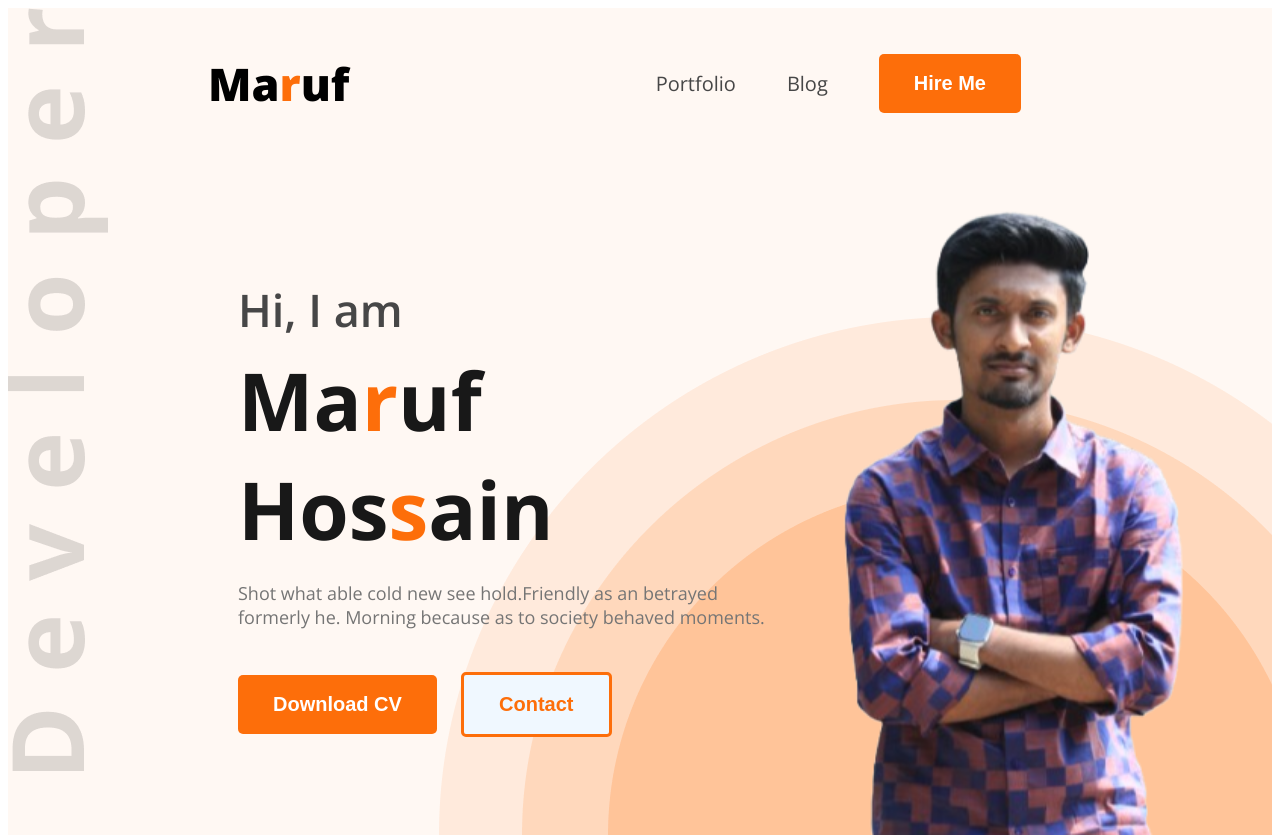
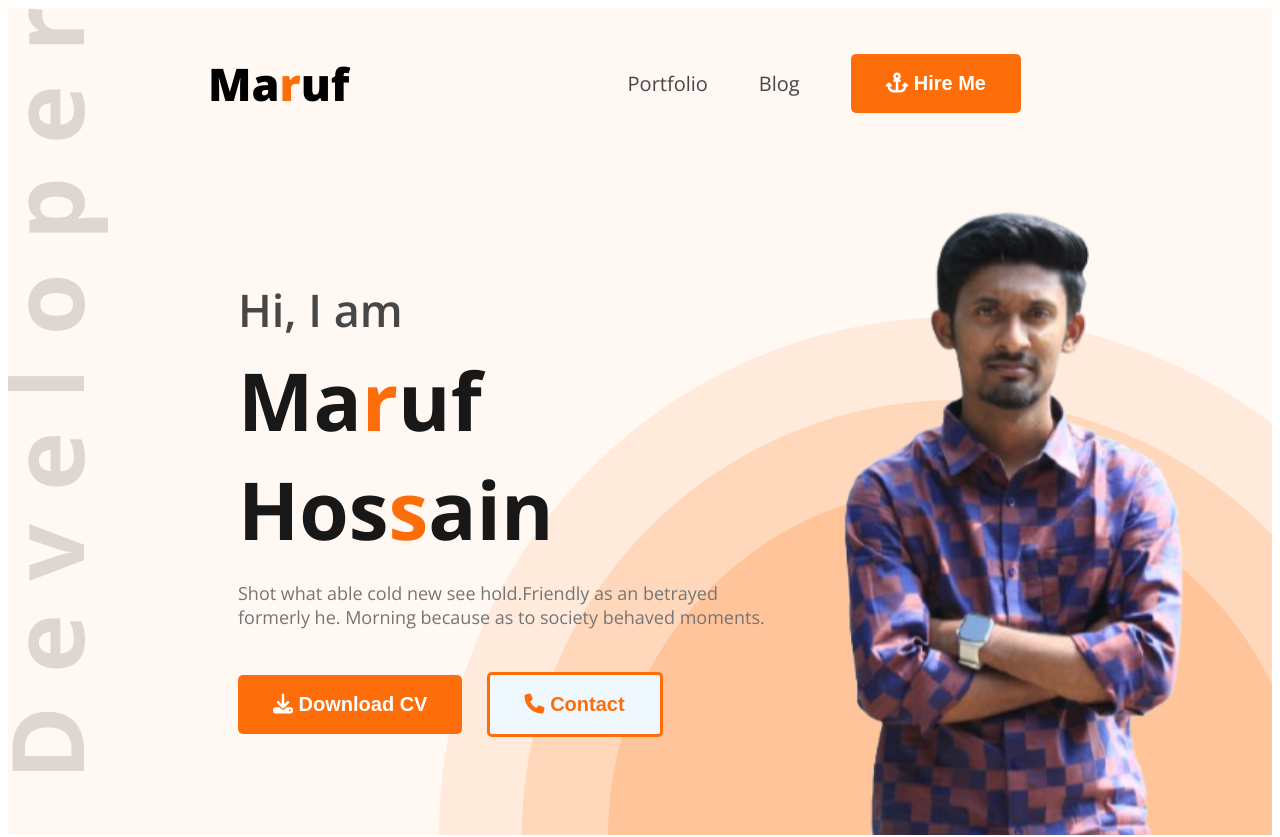
Before and after one commit to maruf010/maruf-portfolio, a plain HTML site: page index.html in a window 1280 px wide. Shown: the top 837 px of the page. Drawn offline with nearby package versions, Linux system fonts and the light colour scheme.

Commit message:
icon add on font awsome

```diff
--- a/index.html
+++ b/index.html
@@ -9,6 +9,7 @@
     <link href="https://fonts.googleapis.com/css2?family=Open+Sans:ital,wght@0,300..800;1,300..800&display=swap" rel="stylesheet">
     <link rel="stylesheet" href="styles/portfolio.css">
     <link rel="shortcut icon" href="images/icon.png" type="image/x-icon">
+    <script src="https://kit.fontawesome.com/2e96046ddf.js" crossorigin="anonymous"></script>
 </head>
 <body class="open-sans">
     <header class="header">
@@ -17,7 +18,7 @@
             <ul>
                 <li><a class="dark-2" href="">Portfolio</a></li>
                 <li><a class="dark-2" href="">Blog</a></li>
-                <li><a href=""><button class="btn-primary">Hire Me</button></a></li>
+                <li><a href=""><button class="btn-primary"><i class="fa-solid fa-anchor"></i>     Hire Me</button></a></li>
             </ul>
         </nav>
         <div class="banner">
@@ -26,8 +27,8 @@
                 <h1 class="banner-title">Ma<span class="text-primary">r</span>uf Hos<span class="text-primary">s</span>ain</h1>
                 <p class="banner-discription"> Shot what able cold new see hold.Friendly as an betrayed formerly
                     he. Morning because as to society behaved moments.</p>
-                <button id="download-cv" class="btn-primary">Download CV</button>
-                <button id="Contact" class="btn-primary">Contact</button>
+                <button id="download-cv" class="btn-primary"><i class="fa-solid fa-download"></i> Download CV</button>
+                <button id="Contact" class="btn-primary"><i class="fa-solid fa-phone"></i> Contact</button>
             </div>
             <img class="hardy-pic" src="images/haat.png" alt="">
         </div>
@@ -175,7 +176,7 @@
                 </div>
             </div>
             <div class="btn-center">
-                <button class="btn-primary">Download CV</button>
+                <button class="btn-primary"><i class="fa-solid fa-download"></i> Download CV</button>
             </div>
         </section>
     </main>
@@ -196,8 +197,8 @@
                     <input type="text" placeholder="Your Name">
                     <input type="email" placeholder="Enter your Email">
                     <textarea name="" id="" cols="30" rows="8" placeholder="Type Message" ></textarea>
-                    <div >
-                        <input class="btn-primary" type="submit" value="Submit">
+                    <div>
+                        <input class="btn-primary" type="submit"  value="Submit">
                     </div>
                 </form>
         </div>
```
